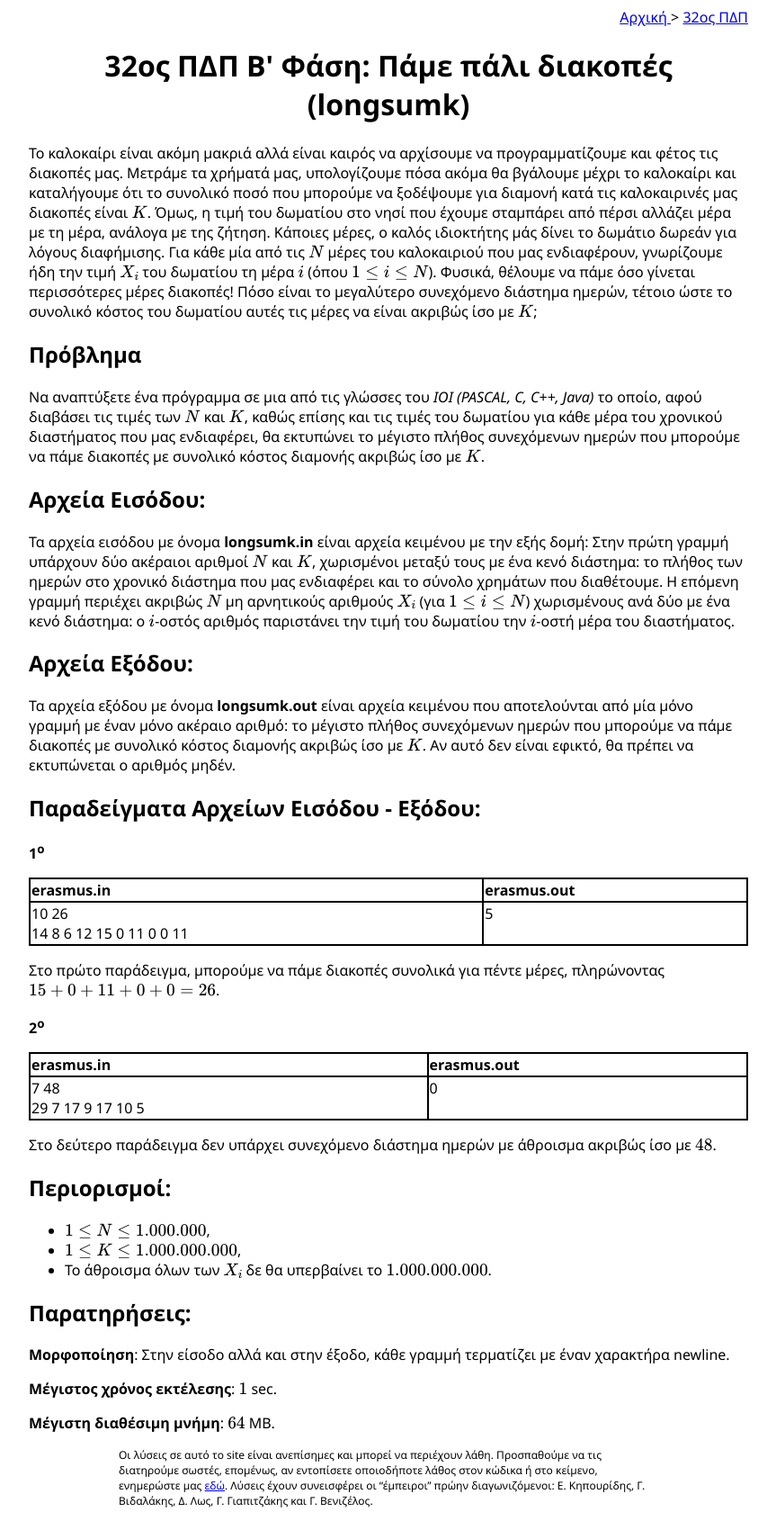
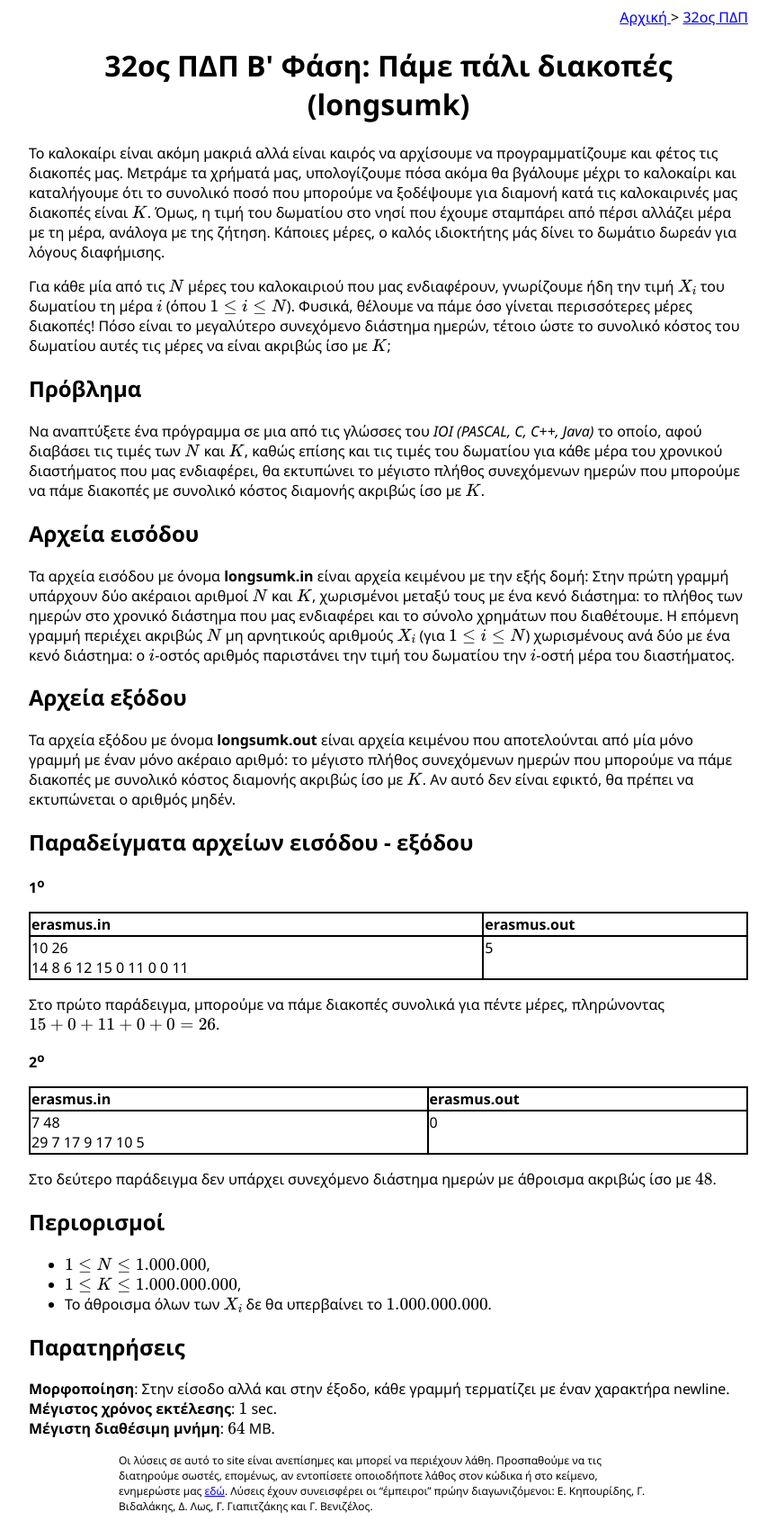
Before and after one commit to pdp-archive/pdp-archive.github.io, a Jekyll site: the page built from contests/_32-PDP/bgym-longsumk-statement.md, in a window 1280 px wide. Shown: the whole page at 90% size, without its empty margins (208-1071 px from the left). Built offline with Jekyll 4.4.1, drawn with Linux system fonts in a browser that asks for light colours; formulas are drawn with MathJax 3.

Commit message:
Μικρο-αλλαγές για ομοιομορφία

```diff
--- a/contests/_32-PDP/bgym-longsumk-statement.md
+++ b/contests/_32-PDP/bgym-longsumk-statement.md
@@ -3,21 +3,23 @@ layout: statement
 codename: longsumk
 ---
 
-Το καλοκαίρι είναι ακόμη μακριά αλλά είναι καιρός να αρχίσουμε να προγραμματίζουμε και φέτος τις διακοπές μας. Μετράμε τα χρήματά μας, υπολογίζουμε πόσα ακόμα θα βγάλουμε μέχρι το καλοκαίρι και καταλήγουμε ότι το συνολικό ποσό που μπορούμε να ξοδέψουμε για διαμονή κατά τις καλοκαιρινές μας διακοπές είναι $$K$$. Όμως, η τιμή του δωματίου στο νησί που έχουμε σταμπάρει από πέρσι αλλάζει μέρα με τη μέρα, ανάλογα με της ζήτηση. Κάποιες μέρες, ο καλός ιδιοκτήτης μάς δίνει το δωμάτιο δωρεάν για λόγους διαφήμισης. Για κάθε μία από τις $$Ν$$ μέρες του καλοκαιριού που μας ενδιαφέρουν, γνωρίζουμε ήδη την τιμή $$X_i$$ του δωματίου τη μέρα $$i$$ (όπου $$1 \le i \le N$$). Φυσικά, θέλουμε να πάμε όσο γίνεται περισσότερες μέρες διακοπές! Πόσο είναι το μεγαλύτερο συνεχόμενο διάστημα ημερών, τέτοιο ώστε το συνολικό κόστος του δωματίου αυτές τις μέρες να είναι ακριβώς ίσο με $$K$$;
+Το καλοκαίρι είναι ακόμη μακριά αλλά είναι καιρός να αρχίσουμε να προγραμματίζουμε και φέτος τις διακοπές μας. Μετράμε τα χρήματά μας, υπολογίζουμε πόσα ακόμα θα βγάλουμε μέχρι το καλοκαίρι και καταλήγουμε ότι το συνολικό ποσό που μπορούμε να ξοδέψουμε για διαμονή κατά τις καλοκαιρινές μας διακοπές είναι $$K$$. Όμως, η τιμή του δωματίου στο νησί που έχουμε σταμπάρει από πέρσι αλλάζει μέρα με τη μέρα, ανάλογα με της ζήτηση. Κάποιες μέρες, ο καλός ιδιοκτήτης μάς δίνει το δωμάτιο δωρεάν για λόγους διαφήμισης.
+
+Για κάθε μία από τις $$N$$ μέρες του καλοκαιριού που μας ενδιαφέρουν, γνωρίζουμε ήδη την τιμή $$X_i$$ του δωματίου τη μέρα $$i$$ (όπου $$1 \le i \le N$$). Φυσικά, θέλουμε να πάμε όσο γίνεται περισσότερες μέρες διακοπές! Πόσο είναι το μεγαλύτερο συνεχόμενο διάστημα ημερών, τέτοιο ώστε το συνολικό κόστος του δωματίου αυτές τις μέρες να είναι ακριβώς ίσο με $$K$$;
 
 ## Πρόβλημα
 
-Να αναπτύξετε ένα πρόγραμμα σε μια από τις γλώσσες του *IOI (PASCAL, C, C++, Java)* το οποίο, αφού διαβάσει τις τιμές των $$N$$ και $$K$$, καθώς επίσης και τις τιμές του δωματίου για κάθε μέρα του χρονικού διαστήματος που μας ενδιαφέρει, θα εκτυπώνει το μέγιστο πλήθος συνεχόμενων ημερών που μπορούμε να πάμε διακοπές με συνολικό κόστος διαμονής ακριβώς ίσο με $$K$$.
+Nα αναπτύξετε ένα πρόγραμμα σε μια από τις γλώσσες του *IOI (PASCAL, C, C++, Java)* το οποίο, αφού διαβάσει τις τιμές των $$N$$ και $$K$$, καθώς επίσης και τις τιμές του δωματίου για κάθε μέρα του χρονικού διαστήματος που μας ενδιαφέρει, θα εκτυπώνει το μέγιστο πλήθος συνεχόμενων ημερών που μπορούμε να πάμε διακοπές με συνολικό κόστος διαμονής ακριβώς ίσο με $$K$$.
 
-## Αρχεία Εισόδου:
+## Αρχεία εισόδου
+
 Τα αρχεία εισόδου με όνομα **longsumk.in** είναι αρχεία κειμένου με την εξής δομή: Στην πρώτη γραμμή υπάρχουν δύο ακέραιοι αριθμοί $$N$$ και $$K$$, χωρισμένοι μεταξύ τους με ένα κενό διάστημα: το πλήθος των ημερών στο χρονικό διάστημα που μας ενδιαφέρει και το σύνολο χρημάτων που διαθέτουμε. Η επόμενη γραμμή περιέχει ακριβώς $$N$$ μη αρνητικούς αριθμούς $$X_i$$ (για $$1 \le i \le N$$) χωρισμένους ανά δύο με ένα κενό διάστημα: ο $$i$$-οστός αριθμός παριστάνει την τιμή του δωματίου την $$i$$-οστή μέρα του διαστήματος.
 
-## Αρχεία Εξόδου:
+## Αρχεία εξόδου
+
 Τα αρχεία εξόδου με όνομα **longsumk.out** είναι αρχεία κειμένου που αποτελούνται από μία μόνο γραμμή με έναν μόνο ακέραιο αριθμό: το μέγιστο πλήθος συνεχόμενων ημερών που μπορούμε να πάμε διακοπές με συνολικό κόστος διαμονής ακριβώς ίσο με $$K$$. Αν αυτό δεν είναι εφικτό, θα πρέπει να εκτυπώνεται ο αριθμός μηδέν.
 
-## Παραδείγματα Αρχείων Εισόδου - Εξόδου:
-
-
+## Παραδείγματα αρχείων εισόδου - εξόδου
 
 **1<sup>o</sup>**
 
@@ -36,16 +38,15 @@ codename: longsumk
 
 Στο δεύτερο παράδειγμα δεν υπάρχει συνεχόμενο διάστημα ημερών με άθροισμα ακριβώς ίσο με $$48$$.
 
-## Περιορισμοί:
-* $$1 \leq Ν \leq 1.000.000$$,
+## Περιορισμοί
+
+* $$1 \leq N \leq 1.000.000$$,
 * $$1 \leq K \leq 1.000.000.000$$,
 * Το άθροισμα όλων των $$X_i$$ δε θα υπερβαίνει το $$1.000.000.000$$.
 
 
-## Παρατηρήσεις:
+## Παρατηρήσεις
 
-**Μορφοποίηση**: Στην είσοδο αλλά και στην έξοδο, κάθε γραμμή τερματίζει με έναν χαρακτήρα newline.
-
-**Μέγιστος χρόνος εκτέλεσης**: $$1$$ sec.
-
+**Μορφοποίηση**: Στην είσοδο αλλά και στην έξοδο, κάθε γραμμή τερματίζει με έναν χαρακτήρα newline. \\
+**Μέγιστος χρόνος εκτέλεσης**: $$1$$ sec. \\
 **Μέγιστη διαθέσιμη μνήμη**: $$64$$ MB.
```
